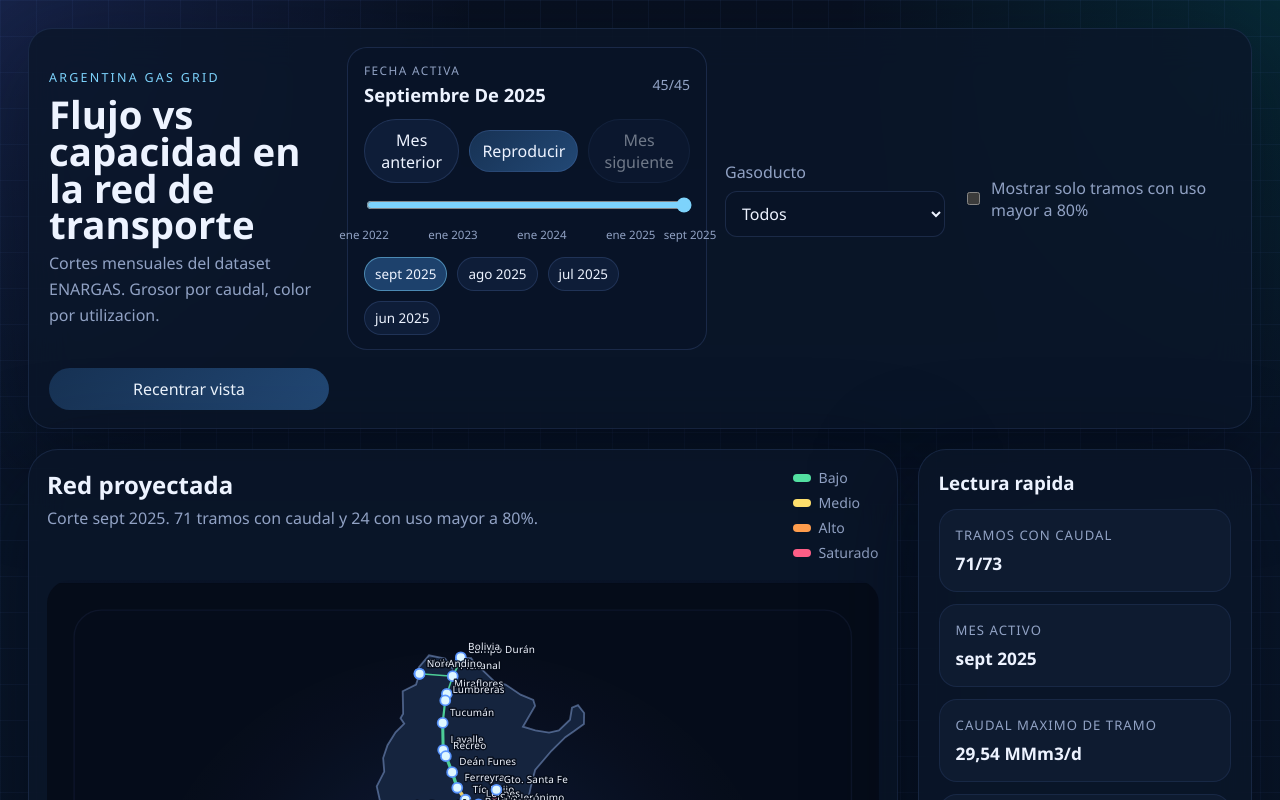
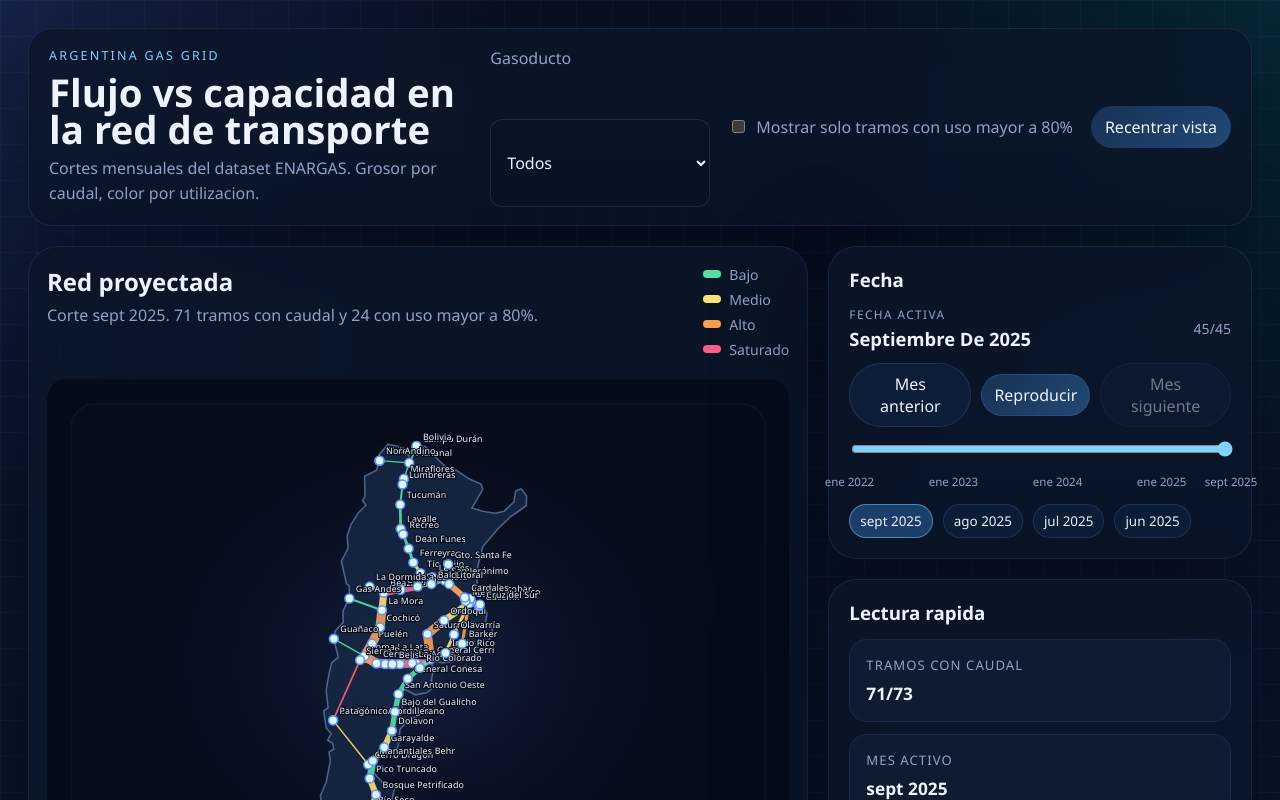
Before and after one commit to mpodeley/pruebacodex, a React (Vite) app: page / in a window 1280 px wide. Shown: the top 800 px of the page. Built offline with nearby package versions, Linux system fonts and the light colour scheme.

Commit message:
Refine timeline layout and add route history chart

```diff
--- a/src/App.tsx
+++ b/src/App.tsx
@@ -87,6 +87,13 @@ type Transform = {
   y: number;
 };
 
+type RouteHistoryPoint = {
+  date: string;
+  caudal: number | null;
+  capacidad: number | null;
+  utilization: number | null;
+};
+
 const dataset = flowData as FlowDataset;
 const outline = outlineData as OutlineDataset;
 const CANVAS_WIDTH = 920;
@@ -135,6 +142,35 @@ function snapshotHasOperationalData(snapshot: Snapshot) {
     (metric) =>
       metric.caudal != null || metric.capacidad != null || metric.utilization != null
   );
+}
+
+function buildSeriesPath(
+  values: Array<number | null>,
+  width: number,
+  height: number,
+  padding: { top: number; right: number; bottom: number; left: number }
+) {
+  const points = values
+    .map((value, index) => ({ value, index }))
+    .filter((point): point is { value: number; index: number } => point.value != null);
+
+  if (points.length === 0) {
+    return "";
+  }
+
+  const maxValue = Math.max(...points.map((point) => point.value), 1);
+  const innerWidth = width - padding.left - padding.right;
+  const innerHeight = height - padding.top - padding.bottom;
+
+  return points
+    .map((point, index) => {
+      const x =
+        padding.left +
+        (points.length === 1 ? innerWidth / 2 : (point.index / (values.length - 1 || 1)) * innerWidth);
+      const y = padding.top + innerHeight - (point.value / maxValue) * innerHeight;
+      return `${index === 0 ? "M" : "L"} ${x.toFixed(1)} ${y.toFixed(1)}`;
+    })
+    .join(" ");
 }
 
 function utilizationColor(utilization: number | null) {
@@ -377,6 +413,25 @@ export default function App() {
     [visibleRoutes, selectedRouteId]
   );
 
+  const selectedRouteHistory = useMemo<RouteHistoryPoint[]>(() => {
+    if (!selectedRouteId) {
+      return [];
+    }
+
+    return dataset.snapshots.map((snapshot) => {
+      const metric = snapshot.metrics.find(
+        (entry) => fixText(entry.ruta) === selectedRouteId
+      );
+
+      return {
+        date: snapshot.date,
+        caudal: metric?.caudal ?? null,
+        capacidad: metric?.capacidad ?? null,
+        utilization: metric?.utilization ?? null
+      };
+    });
+  }, [selectedRouteId]);
+
   const availableDatesDescending = useMemo(
     () => [...dataset.availableDates].reverse(),
     []
@@ -534,98 +589,7 @@ export default function App() {
             Cortes mensuales del dataset ENARGAS. Grosor por caudal, color por utilizacion.
           </p>
         </div>
-        <section className="timeline-card" aria-label="Controles temporales">
-          <div className="timeline-heading">
-            <div>
-              <span className="timeline-label">Fecha activa</span>
-              <strong>{selectedDateLabel}</strong>
-            </div>
-            <span className="timeline-range">
-              {selectedDateIndex + 1}/{dataset.availableDates.length}
-            </span>
-          </div>
-          {!selectedSnapshotHasData ? (
-            <p className="timeline-warning">
-              Este corte no trae caudal ni capacidad. Se puede recorrer la serie, pero no sirve
-              para evaluar uso operativo de la red.
-            </p>
-          ) : null}
-          <div className="timeline-actions">
-            <button
-              type="button"
-              className="timeline-step"
-              onClick={() => stepDate(-1)}
-              disabled={selectedDateIndex <= 0}
-            >
-              Mes anterior
-            </button>
-            <button
-              type="button"
-              className="timeline-play"
-              onClick={() => {
-                if (selectedDateIndex >= dataset.availableDates.length - 1) {
-                  setDateByIndex(0);
-                  setIsPlayingTimeline(true);
-                  return;
-                }
-                setIsPlayingTimeline((current) => !current);
-              }}
-            >
-              {isPlayingTimeline ? "Pausar" : "Reproducir"}
-            </button>
-            <button
-              type="button"
-              className="timeline-step"
-              onClick={() => stepDate(1)}
-              disabled={selectedDateIndex >= dataset.availableDates.length - 1}
-            >
-              Mes siguiente
-            </button>
-          </div>
-          <label className="timeline-slider">
-            <span className="sr-only">Mover en la serie mensual</span>
-            <input
-              type="range"
-              min={0}
-              max={dataset.availableDates.length - 1}
-              step={1}
-              value={selectedDateIndex}
-              onChange={(event) => {
-                setIsPlayingTimeline(false);
-                setDateByIndex(Number(event.target.value));
-              }}
-            />
-          </label>
-          <div className="timeline-marks" aria-hidden="true">
-            {timelineMarks.map((mark) => (
-              <span
-                key={mark.date}
-                style={{
-                  left: `${(mark.index / (dataset.availableDates.length - 1)) * 100}%`
-                }}
-              >
-                {formatMonthLabel(mark.date, { year: "numeric" })}
-              </span>
-            ))}
-          </div>
-          <div className="timeline-presets">
-            {availableDatesDescending.slice(0, 4).map((date) => (
-              <button
-                key={date}
-                type="button"
-                className={date === selectedDate ? "is-active" : ""}
-                onClick={() => {
-                  setIsPlayingTimeline(false);
-                  setSelectedDate(date);
-                  setSelectedRouteId(null);
-                }}
-              >
-                {formatMonthLabel(date)}
-              </button>
-            ))}
-          </div>
-        </section>
-        <label>
+        <label className="control-field">
           <span>Gasoducto</span>
           <select
             value={selectedGasoducto}
@@ -637,7 +601,7 @@ export default function App() {
             ))}
           </select>
         </label>
-        <label className="toggle">
+        <label className="toggle control-field">
           <input
             type="checkbox"
             checked={showCriticalOnly}
@@ -742,6 +706,39 @@ export default function App() {
         </section>
 
         <aside className="side-panel">
+          <section className="detail-card detail-summary timeline-panel">
+            <h3>Fecha</h3>
+            <TimelineControls
+              selectedDateLabel={selectedDateLabel}
+              selectedDateIndex={selectedDateIndex}
+              totalDates={dataset.availableDates.length}
+              selectedSnapshotHasData={selectedSnapshotHasData}
+              isPlayingTimeline={isPlayingTimeline}
+              onStepBack={() => stepDate(-1)}
+              onTogglePlay={() => {
+                if (selectedDateIndex >= dataset.availableDates.length - 1) {
+                  setDateByIndex(0);
+                  setIsPlayingTimeline(true);
+                  return;
+                }
+                setIsPlayingTimeline((current) => !current);
+              }}
+              onStepForward={() => stepDate(1)}
+              onSliderChange={(value) => {
+                setIsPlayingTimeline(false);
+                setDateByIndex(value);
+              }}
+              timelineMarks={timelineMarks}
+              availableDatesDescending={availableDatesDescending}
+              selectedDate={selectedDate}
+              onDatePick={(date) => {
+                setIsPlayingTimeline(false);
+                setSelectedDate(date);
+                setSelectedRouteId(null);
+              }}
+            />
+          </section>
+
           <section className="detail-card detail-summary">
             <h3>Lectura rapida</h3>
             <div className="detail-grid summary-grid">
@@ -805,6 +802,21 @@ export default function App() {
           </section>
 
           <section className="detail-card">
+            <h3>Serie historica del tramo</h3>
+            {selectedDetails ? (
+              <RouteHistoryChart
+                routeName={selectedDetails.ruta}
+                history={selectedRouteHistory}
+                selectedDate={selectedDate}
+              />
+            ) : (
+              <p className="empty-copy">
+                Selecciona un tramo en el mapa o en la lista para ver su evolucion mensual.
+              </p>
+            )}
+          </section>
+
+          <section className="detail-card">
             <h3>Tramos mas exigidos</h3>
             <ul className="hot-list">
               {busiestRoutes.map((route) => (
@@ -842,3 +854,225 @@ function Legend() {
     </div>
   );
 }
+
+function TimelineControls({
+  selectedDateLabel,
+  selectedDateIndex,
+  totalDates,
+  selectedSnapshotHasData,
+  isPlayingTimeline,
+  onStepBack,
+  onTogglePlay,
+  onStepForward,
+  onSliderChange,
+  timelineMarks,
+  availableDatesDescending,
+  selectedDate,
+  onDatePick
+}: {
+  selectedDateLabel: string;
+  selectedDateIndex: number;
+  totalDates: number;
+  selectedSnapshotHasData: boolean;
+  isPlayingTimeline: boolean;
+  onStepBack: () => void;
+  onTogglePlay: () => void;
+  onStepForward: () => void;
+  onSliderChange: (value: number) => void;
+  timelineMarks: Array<{ date: string; index: number }>;
+  availableDatesDescending: string[];
+  selectedDate: string;
+  onDatePick: (date: string) => void;
+}) {
+  return (
+    <section className="timeline-card" aria-label="Controles temporales">
+      <div className="timeline-heading">
+        <div>
+          <span className="timeline-label">Fecha activa</span>
+          <strong>{selectedDateLabel}</strong>
+        </div>
+        <span className="timeline-range">
+          {selectedDateIndex + 1}/{totalDates}
+        </span>
+      </div>
+      {!selectedSnapshotHasData ? (
+        <p className="timeline-warning">
+          Este corte no trae caudal ni capacidad. Se puede recorrer la serie, pero no sirve
+          para evaluar uso operativo de la red.
+        </p>
+      ) : null}
+      <div className="timeline-actions">
+        <button
+          type="button"
+          className="timeline-step"
+          onClick={onStepBack}
+          disabled={selectedDateIndex <= 0}
+        >
+          Mes anterior
+        </button>
+        <button type="button" className="timeline-play" onClick={onTogglePlay}>
+          {isPlayingTimeline ? "Pausar" : "Reproducir"}
+        </button>
+        <button
+          type="button"
+          className="timeline-step"
+          onClick={onStepForward}
+          disabled={selectedDateIndex >= totalDates - 1}
+        >
+          Mes siguiente
+        </button>
+      </div>
+      <label className="timeline-slider">
+        <span className="sr-only">Mover en la serie mensual</span>
+        <input
+          type="range"
+          min={0}
+          max={totalDates - 1}
+          step={1}
+          value={selectedDateIndex}
+          onChange={(event) => onSliderChange(Number(event.target.value))}
+        />
+      </label>
+      <div className="timeline-marks" aria-hidden="true">
+        {timelineMarks.map((mark) => (
+          <span
+            key={mark.date}
+            style={{
+              left: `${(mark.index / (totalDates - 1)) * 100}%`
+            }}
+          >
+            {formatMonthLabel(mark.date, { year: "numeric" })}
+          </span>
+        ))}
+      </div>
+      <div className="timeline-presets">
+        {availableDatesDescending.slice(0, 4).map((date) => (
+          <button
+            key={date}
+            type="button"
+            className={date === selectedDate ? "is-active" : ""}
+            onClick={() => onDatePick(date)}
+          >
+            {formatMonthLabel(date)}
+          </button>
+        ))}
+      </div>
+    </section>
+  );
+}
+
+function RouteHistoryChart({
+  routeName,
+  history,
+  selectedDate
+}: {
+  routeName: string;
+  history: RouteHistoryPoint[];
+  selectedDate: string;
+}) {
+  const width = 420;
+  const height = 220;
+  const padding = { top: 16, right: 12, bottom: 28, left: 12 };
+  const flowPath = buildSeriesPath(
+    history.map((point) => point.caudal),
+    width,
+    height,
+    padding
+  );
+  const capacityPath = buildSeriesPath(
+    history.map((point) => point.capacidad),
+    width,
+    height,
+    padding
+  );
+  const currentIndex = history.findIndex((point) => point.date === selectedDate);
+  const currentPoint = history[currentIndex] ?? null;
+  const maxValue = Math.max(
+    ...history.flatMap((point) => [point.caudal ?? 0, point.capacidad ?? 0]),
+    1
+  );
+  const innerWidth = width - padding.left - padding.right;
+  const innerHeight = height - padding.top - padding.bottom;
+  const markerX =
+    currentIndex < 0
+      ? null
+      : padding.left + (currentIndex / (history.length - 1 || 1)) * innerWidth;
+  const markerY =
+    currentPoint?.caudal == null
+      ? null
+      : padding.top + innerHeight - (currentPoint.caudal / maxValue) * innerHeight;
+
+  return (
+    <div className="history-chart">
+      <p className="history-title">{routeName}</p>
+      <div className="history-legend">
+        <span><i className="history-flow" /> Caudal</span>
+        <span><i className="history-capacity" /> Capacidad</span>
+      </div>
+      <svg viewBox={`0 0 ${width} ${height}`} className="history-svg" role="img" aria-label={`Serie historica de ${routeName}`}>
+        <rect
+          x={padding.left}
+          y={padding.top}
+          width={innerWidth}
+          height={innerHeight}
+          className="history-frame"
+          rx="16"
+        />
+        {[0.25, 0.5, 0.75].map((ratio) => (
+          <line
+            key={ratio}
+            x1={padding.left}
+            x2={width - padding.right}
+            y1={padding.top + innerHeight * ratio}
+            y2={padding.top + innerHeight * ratio}
+            className="history-grid"
+          />
+        ))}
+        {capacityPath ? <path d={capacityPath} className="history-capacity-line" /> : null}
+        {flowPath ? <path d={flowPath} className="history-flow-line" /> : null}
+        {markerX != null ? (
+          <line
+            x1={markerX}
+            x2={markerX}
+            y1={padding.top}
+            y2={height - padding.bottom}
+            className="history-marker"
+          />
+        ) : null}
+        {markerX != null && markerY != null ? (
+          <circle cx={markerX} cy={markerY} r="4.5" className="history-marker-dot" />
+        ) : null}
+      </svg>
+      <div className="history-axis">
+        <span>{formatMonthLabel(history[0].date)}</span>
+        <span>{formatMonthLabel(history.at(-1)!.date)}</span>
+      </div>
+      <div className="history-stats">
+        <Detail
+          label="Caudal actual"
+          value={
+            currentPoint?.caudal == null
+              ? "Sin dato"
+              : `${formatNumber(currentPoint.caudal)} MMm3/d`
+          }
+        />
+        <Detail
+          label="Capacidad actual"
+          value={
+            currentPoint?.capacidad == null
+              ? "Sin dato"
+              : `${formatNumber(currentPoint.capacidad)} MMm3/d`
+          }
+        />
+        <Detail
+          label="Utilizacion actual"
+          value={
+            currentPoint?.utilization == null
+              ? "Sin dato"
+              : `${formatNumber(currentPoint.utilization * 100)}%`
+          }
+        />
+      </div>
+    </div>
+  );
+}
--- a/src/styles.css
+++ b/src/styles.css
@@ -111,7 +111,7 @@ h1 {
 
 .control-bar {
   display: grid;
-  grid-template-columns: minmax(280px, 1.1fr) minmax(360px, 1.3fr) auto auto;
+  grid-template-columns: minmax(320px, 1.4fr) repeat(3, auto);
   gap: 18px;
   align-items: center;
   margin-bottom: 20px;
@@ -135,13 +135,17 @@ h1 {
   color: var(--muted);
 }
 
+.control-field {
+  align-self: stretch;
+}
+
 .timeline-card {
   display: grid;
   gap: 12px;
-  padding: 14px 16px;
-  border-radius: 20px;
-  background: rgba(9, 20, 39, 0.88);
-  border: 1px solid rgba(125, 159, 245, 0.16);
+  padding: 0;
+  border-radius: 0;
+  background: transparent;
+  border: 0;
 }
 
 .timeline-heading,
@@ -268,7 +272,7 @@ h1 {
 
 .layout {
   display: grid;
-  grid-template-columns: minmax(0, 1.95fr) minmax(300px, 0.75fr);
+  grid-template-columns: minmax(0, 1.75fr) minmax(360px, 0.95fr);
   gap: 20px;
 }
 
@@ -390,6 +394,10 @@ h1 {
   padding-bottom: 14px;
 }
 
+.timeline-panel {
+  padding-bottom: 20px;
+}
+
 .detail-grid {
   display: grid;
   grid-template-columns: repeat(2, minmax(0, 1fr));
@@ -398,6 +406,102 @@ h1 {
 
 .summary-grid {
   grid-template-columns: 1fr;
+}
+
+.history-chart {
+  display: grid;
+  gap: 12px;
+}
+
+.history-title {
+  font-size: 0.96rem;
+  color: var(--ink);
+}
+
+.history-legend {
+  display: flex;
+  gap: 16px;
+  flex-wrap: wrap;
+  color: var(--muted);
+  font-size: 0.86rem;
+}
+
+.history-legend span {
+  display: inline-flex;
+  align-items: center;
+  gap: 8px;
+}
+
+.history-legend i {
+  width: 18px;
+  height: 3px;
+  border-radius: 999px;
+  display: inline-block;
+}
+
+.history-flow {
+  background: #7dd3fc;
+}
+
+.history-capacity {
+  background: #ff9d4d;
+}
+
+.history-svg {
+  width: 100%;
+  overflow: visible;
+}
+
+.history-frame {
+  fill: rgba(8, 18, 35, 0.78);
+  stroke: rgba(125, 159, 245, 0.12);
+}
+
+.history-grid {
+  stroke: rgba(145, 162, 196, 0.12);
+  stroke-dasharray: 4 6;
+}
+
+.history-flow-line,
+.history-capacity-line {
+  fill: none;
+  stroke-linecap: round;
+  stroke-linejoin: round;
+  stroke-width: 3;
+}
+
+.history-flow-line {
+  stroke: #7dd3fc;
+}
+
+.history-capacity-line {
+  stroke: #ff9d4d;
+  opacity: 0.9;
+}
+
+.history-marker {
+  stroke: rgba(237, 243, 255, 0.22);
+  stroke-dasharray: 4 5;
+}
+
+.history-marker-dot {
+  fill: #7dd3fc;
+  stroke: #f4f8ff;
+  stroke-width: 2;
+}
+
+.history-axis {
+  display: flex;
+  justify-content: space-between;
+  gap: 12px;
+  color: var(--muted);
+  font-size: 0.78rem;
+}
+
+.history-stats {
+  display: grid;
+  grid-template-columns: repeat(3, minmax(0, 1fr));
+  gap: 12px;
 }
 
 .empty-copy {
@@ -450,6 +554,10 @@ h1 {
   .timeline-actions {
     flex-wrap: wrap;
   }
+
+  .history-stats {
+    grid-template-columns: 1fr;
+  }
 }
 
 @media (max-width: 720px) {
```
